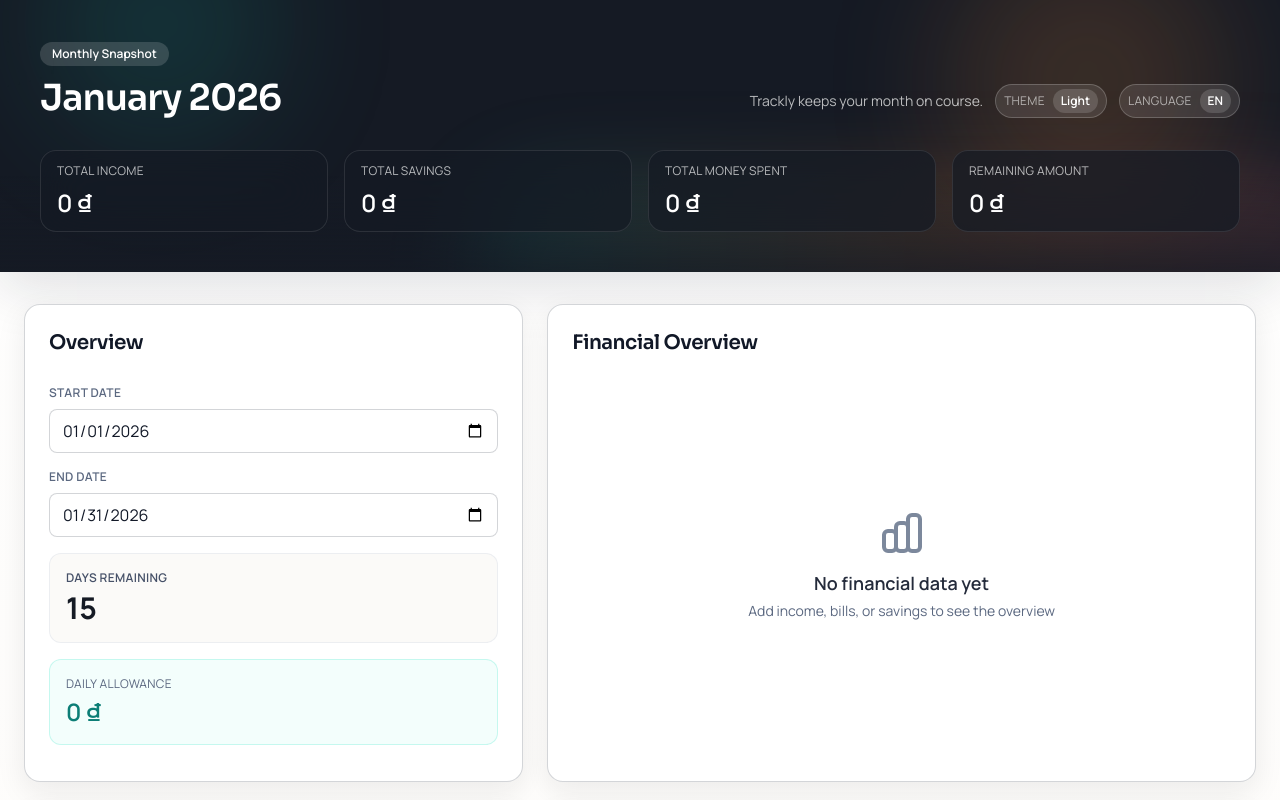
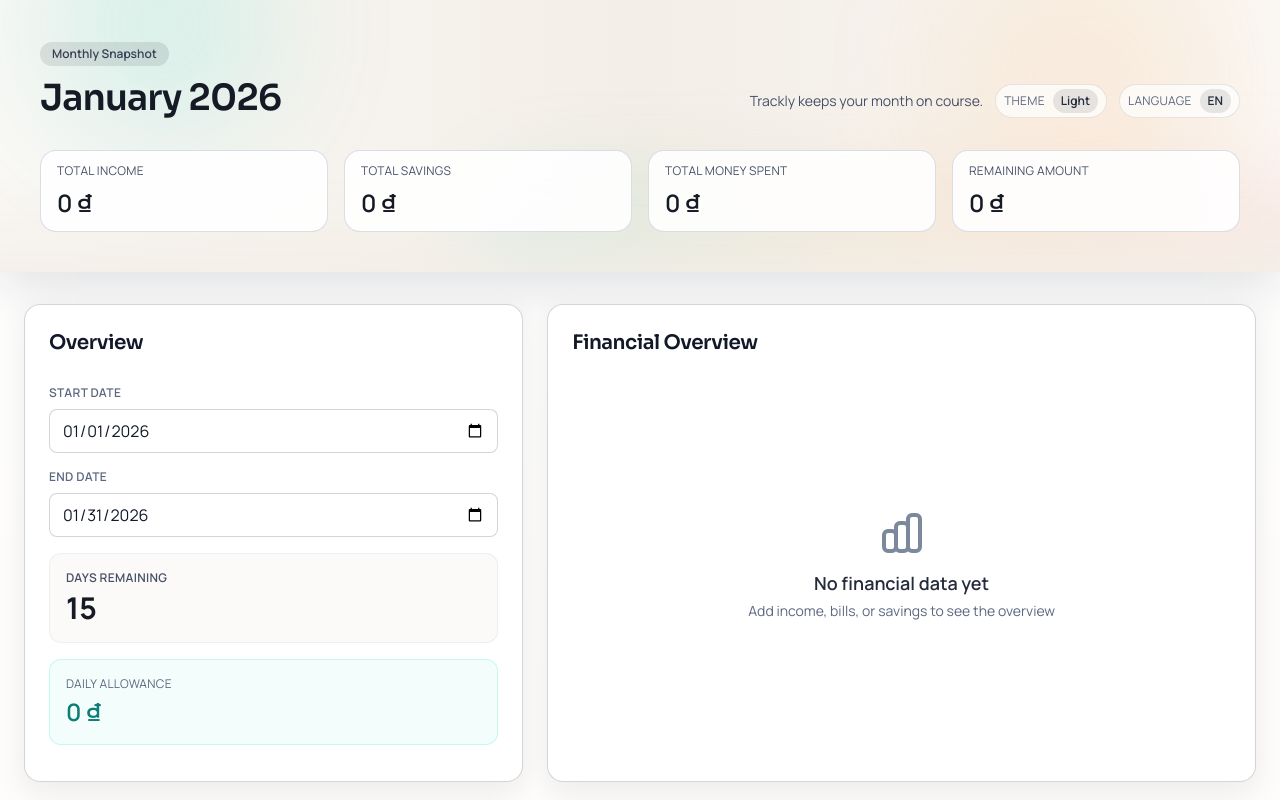
Before and after one commit to hfakeeeeee/Trackly, a React (Vite) app: page / in a window 1280 px wide. Shown: the top 800 px of the page. Built offline with nearby package versions, Linux system fonts and the light colour scheme.

Commit message:
Enhance Header color in both light/dark mode

```diff
--- a/src/App.tsx
+++ b/src/App.tsx
@@ -17,7 +17,7 @@ function App() {
       <div className="min-h-screen text-ink-900 dark:text-ink-100">
         <Header />
         <main className="px-2 pb-16 pt-8 sm:px-4 lg:px-6">
-          <div className="mx-auto max-w-screen-2xl">
+          <div className="mx-auto max-w-screen-2xl animate-rise-in">
             {/* Row 1: Overview + Financial Overview Chart */}
             <div className="grid grid-cols-1 lg:grid-cols-12 gap-6 mb-6 animate-rise-in">
               <div className="lg:col-span-5">
--- a/src/components/Header.tsx
+++ b/src/components/Header.tsx
@@ -37,41 +37,41 @@ export const Header: React.FC = () => {
   };
 
   return (
-    <header className="relative overflow-hidden bg-ink-900 text-white shadow-float">
+    <header className="relative overflow-hidden bg-gradient-to-r from-sand-50 via-sand-100 to-sand-50 text-ink-900 shadow-float dark:bg-ink-900 dark:bg-none dark:text-white">
       <div className="pointer-events-none absolute inset-0">
-        <div className="absolute -top-24 left-10 h-60 w-60 rounded-full bg-teal-500/30 blur-3xl animate-slow-float animate-pulse-glow" />
-        <div className="absolute -top-16 right-12 h-72 w-72 rounded-full bg-amber-400/30 blur-3xl animate-slow-float animate-pulse-glow" />
-        <div className="absolute -left-1/3 top-10 h-12 w-2/3 rotate-2 bg-gradient-to-r from-transparent via-white/15 to-transparent blur-xl animate-shimmer" />
-        <div className="absolute -bottom-20 left-1/3 h-40 w-2/3 rounded-full bg-gradient-to-r from-teal-500/20 via-amber-400/20 to-rose-400/20 blur-2xl animate-aurora" />
-        <div className="absolute bottom-0 left-0 right-0 h-24 bg-gradient-to-t from-ink-900/70 to-transparent" />
+        <div className="absolute -top-24 left-10 h-60 w-60 rounded-full bg-teal-400/30 blur-3xl animate-slow-float animate-pulse-glow dark:bg-teal-500/30" />
+        <div className="absolute -top-16 right-12 h-72 w-72 rounded-full bg-amber-300/30 blur-3xl animate-slow-float animate-pulse-glow dark:bg-amber-400/30" />
+        <div className="absolute -left-1/3 top-10 h-12 w-2/3 rotate-2 bg-gradient-to-r from-transparent via-ink-900/5 to-transparent blur-xl animate-shimmer dark:via-white/15" />
+        <div className="absolute -bottom-20 left-1/3 h-40 w-2/3 rounded-full bg-gradient-to-r from-teal-400/20 via-amber-300/20 to-rose-300/20 blur-2xl animate-aurora dark:from-teal-500/20 dark:via-amber-400/20 dark:to-rose-400/20" />
+        <div className="absolute bottom-0 left-0 right-0 h-24 bg-gradient-to-t from-sand-100/80 to-transparent dark:from-ink-900/70" />
       </div>
       <div className="relative px-6 py-10 sm:px-10 animate-fade-in">
         <div className="flex flex-col gap-3 sm:flex-row sm:items-end sm:justify-between">
           <div>
-            <p className="pill inline-block bg-white/15 text-white">
+            <p className="pill inline-block bg-ink-900/10 text-ink-700 dark:bg-white/15 dark:text-white">
               {t(language, 'monthlySnapshot')}
             </p>
             <h1 className="mt-3 font-heading text-3xl font-semibold tracking-tight sm:text-4xl">
               {currentMonth}
             </h1>
           </div>
-          <div className="flex flex-wrap items-center gap-3 text-sm text-white/70">
+          <div className="flex flex-wrap items-center gap-3 text-sm text-ink-600 dark:text-white/70">
             <span>{t(language, 'tagline')}</span>
-            <div className="flex items-center gap-2 rounded-full border border-white/20 bg-white/10 px-2 py-1">
-              <span className="text-xs uppercase tracking-wide text-white/60">{t(language, 'theme')}</span>
+            <div className="flex items-center gap-2 rounded-full border border-ink-900/10 bg-white/70 px-2 py-1 dark:border-white/20 dark:bg-white/10">
+              <span className="text-xs uppercase tracking-wide text-ink-500 dark:text-white/60">{t(language, 'theme')}</span>
               <button
                 onClick={toggleTheme}
-                className="inline-flex items-center gap-1 rounded-full bg-white/15 px-2 py-1 text-xs font-semibold text-white transition hover:bg-white/25"
+                className="inline-flex items-center gap-1 rounded-full bg-ink-900/10 px-2 py-1 text-xs font-semibold text-ink-800 transition hover:bg-ink-900/20 dark:bg-white/15 dark:text-white dark:hover:bg-white/25"
                 title={theme === 'dark' ? t(language, 'light') : t(language, 'dark')}
               >
                 {theme === 'dark' ? t(language, 'dark') : t(language, 'light')}
               </button>
             </div>
-            <div className="flex items-center gap-2 rounded-full border border-white/20 bg-white/10 px-2 py-1">
-              <span className="text-xs uppercase tracking-wide text-white/60">{t(language, 'language')}</span>
+            <div className="flex items-center gap-2 rounded-full border border-ink-900/10 bg-white/70 px-2 py-1 dark:border-white/20 dark:bg-white/10">
+              <span className="text-xs uppercase tracking-wide text-ink-500 dark:text-white/60">{t(language, 'language')}</span>
               <button
                 onClick={() => setLanguage(language === 'en' ? 'vi' : 'en')}
-                className="inline-flex items-center gap-1 rounded-full bg-white/15 px-2 py-1 text-xs font-semibold text-white transition hover:bg-white/25"
+                className="inline-flex items-center gap-1 rounded-full bg-ink-900/10 px-2 py-1 text-xs font-semibold text-ink-800 transition hover:bg-ink-900/20 dark:bg-white/15 dark:text-white dark:hover:bg-white/25"
                 title={language === 'en' ? 'Tiếng Việt' : 'English'}
               >
                 {language === 'en' ? 'EN' : 'VI'}
@@ -80,21 +80,21 @@ export const Header: React.FC = () => {
           </div>
         </div>
         <div className="mt-8 grid grid-cols-1 gap-4 md:grid-cols-2 lg:grid-cols-4">
-          <div className="stat-card bg-ink-900/70 text-white border-white/10">
-            <p className="text-xs uppercase tracking-wide text-white/70">{t(language, 'totalIncome')}</p>
-            <p className="mt-2 text-2xl font-semibold text-white">{formatCurrency(totalIncome)}</p>
+          <div className="stat-card bg-white/90 text-ink-900 border-ink-200/70 dark:bg-ink-900/70 dark:text-white dark:border-white/10">
+            <p className="text-xs uppercase tracking-wide text-ink-600 dark:text-white/70">{t(language, 'totalIncome')}</p>
+            <p className="mt-2 text-2xl font-semibold text-ink-900 dark:text-white">{formatCurrency(totalIncome)}</p>
           </div>
-          <div className="stat-card bg-ink-900/70 text-white border-white/10">
-            <p className="text-xs uppercase tracking-wide text-white/70">{t(language, 'totalSavings')}</p>
-            <p className="mt-2 text-2xl font-semibold text-white">{formatCurrency(totalSavings)}</p>
+          <div className="stat-card bg-white/90 text-ink-900 border-ink-200/70 dark:bg-ink-900/70 dark:text-white dark:border-white/10">
+            <p className="text-xs uppercase tracking-wide text-ink-600 dark:text-white/70">{t(language, 'totalSavings')}</p>
+            <p className="mt-2 text-2xl font-semibold text-ink-900 dark:text-white">{formatCurrency(totalSavings)}</p>
           </div>
-          <div className="stat-card bg-ink-900/70 text-white border-white/10">
-            <p className="text-xs uppercase tracking-wide text-white/70">{t(language, 'totalMoneySpent')}</p>
-            <p className="mt-2 text-2xl font-semibold text-white">{formatCurrency(totalSpend)}</p>
+          <div className="stat-card bg-white/90 text-ink-900 border-ink-200/70 dark:bg-ink-900/70 dark:text-white dark:border-white/10">
+            <p className="text-xs uppercase tracking-wide text-ink-600 dark:text-white/70">{t(language, 'totalMoneySpent')}</p>
+            <p className="mt-2 text-2xl font-semibold text-ink-900 dark:text-white">{formatCurrency(totalSpend)}</p>
           </div>
-          <div className="stat-card bg-ink-900/70 text-white border-white/10">
-            <p className="text-xs uppercase tracking-wide text-white/70">{t(language, 'remainingAmount')}</p>
-            <p className={`mt-2 text-2xl font-semibold ${remainingAmount < 0 ? 'text-rose-200' : 'text-white'}`}>
+          <div className="stat-card bg-white/90 text-ink-900 border-ink-200/70 dark:bg-ink-900/70 dark:text-white dark:border-white/10">
+            <p className="text-xs uppercase tracking-wide text-ink-600 dark:text-white/70">{t(language, 'remainingAmount')}</p>
+            <p className={`mt-2 text-2xl font-semibold ${remainingAmount < 0 ? 'text-rose-600 dark:text-rose-200' : 'text-ink-900 dark:text-white'}`}>
               {formatCurrency(remainingAmount)}
             </p>
           </div>
```
